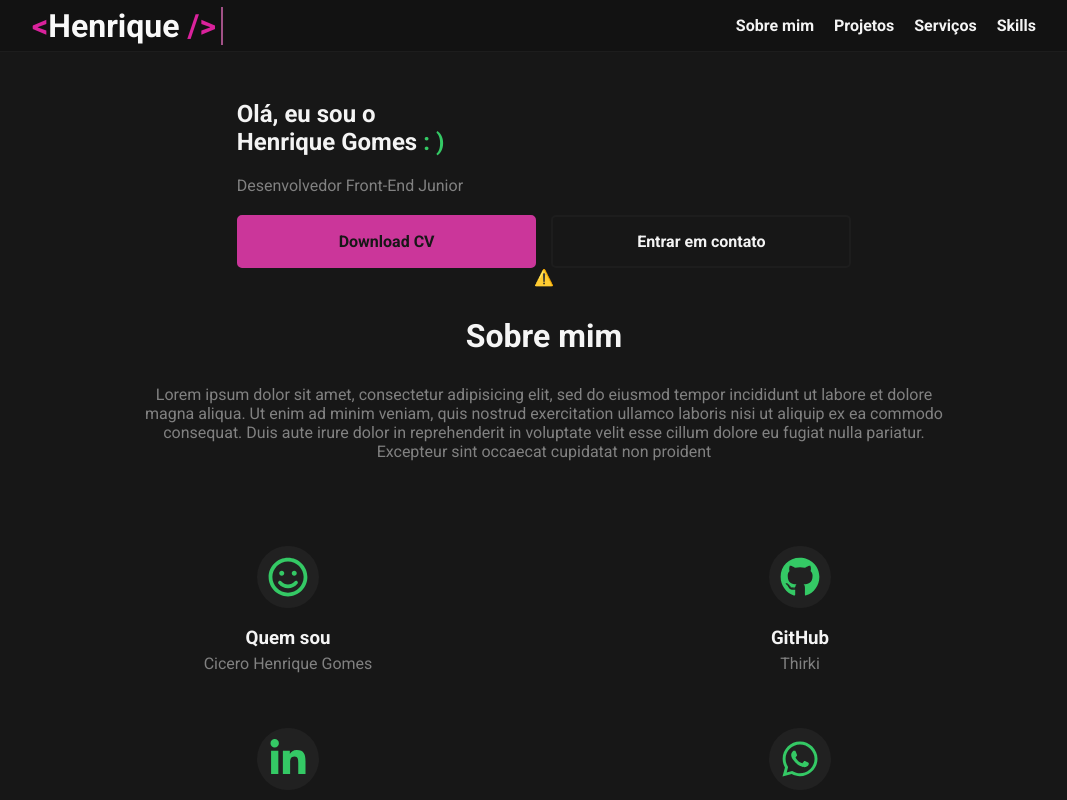
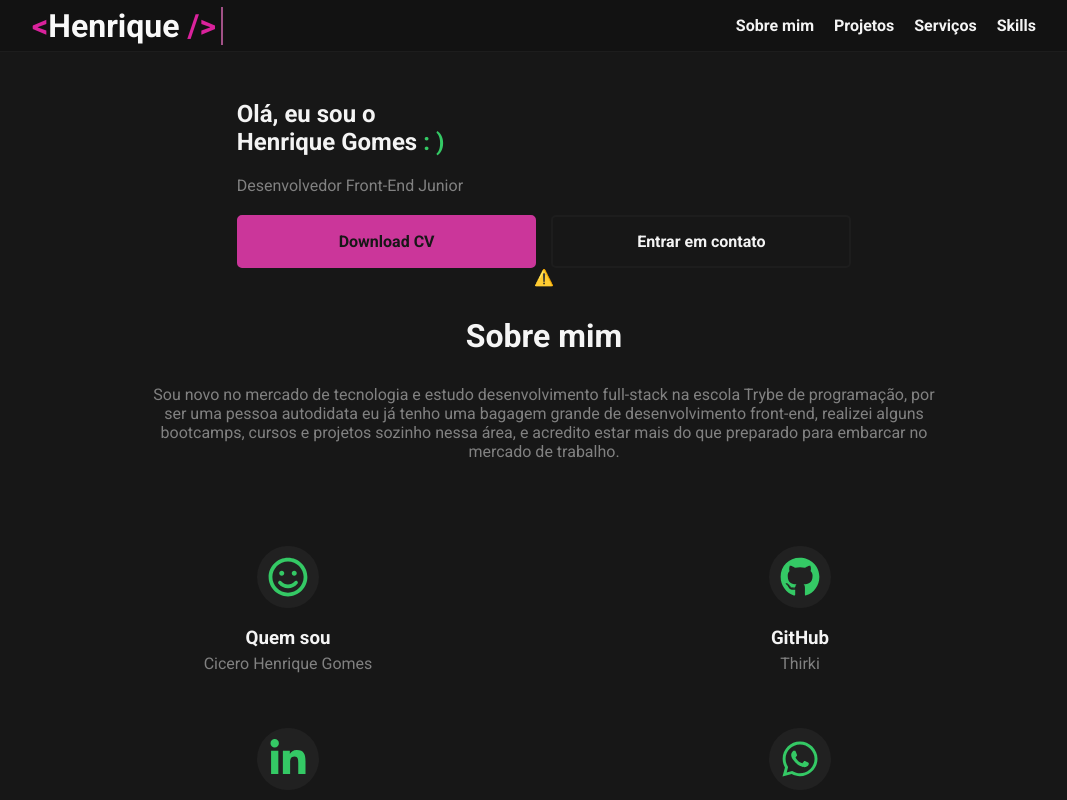
Before and after one commit to Thirki/portfolio, a React (Create React App) app: page / in a window 1280 px wide. Shown: the top 800 px of the page, without its empty margins (96-1163 px from the left). Built offline with nearby package versions, Linux system fonts and the light colour scheme; no server answers.

Commit message:
Feat: adicionado um texto sobre mim

```diff
--- a/src/components/About.js
+++ b/src/components/About.js
@@ -5,12 +5,8 @@ export default function About() {
   return (
     <main id="About">
       <h1>Sobre mim</h1>
-      <p>Lorem ipsum dolor sit amet, consectetur adipisicing elit, sed do eiusmod
-         tempor incididunt ut labore et dolore magna aliqua. Ut enim ad minim veniam,
-          quis nostrud exercitation ullamco laboris nisi ut aliquip ex ea commodo
-           consequat. Duis aute irure dolor in reprehenderit in voluptate velit
-            esse cillum dolore eu fugiat nulla pariatur. Excepteur sint occaecat
-             cupidatat non proident
+      <p>
+      Sou novo no mercado de tecnologia e estudo desenvolvimento full-stack na escola Trybe de programação, por ser uma pessoa autodidata eu já tenho uma bagagem grande de desenvolvimento front-end, realizei alguns bootcamps, cursos e  projetos sozinho nessa área, e acredito estar mais do que preparado para embarcar no mercado de trabalho.
       </p>
     </main>
   )
```
